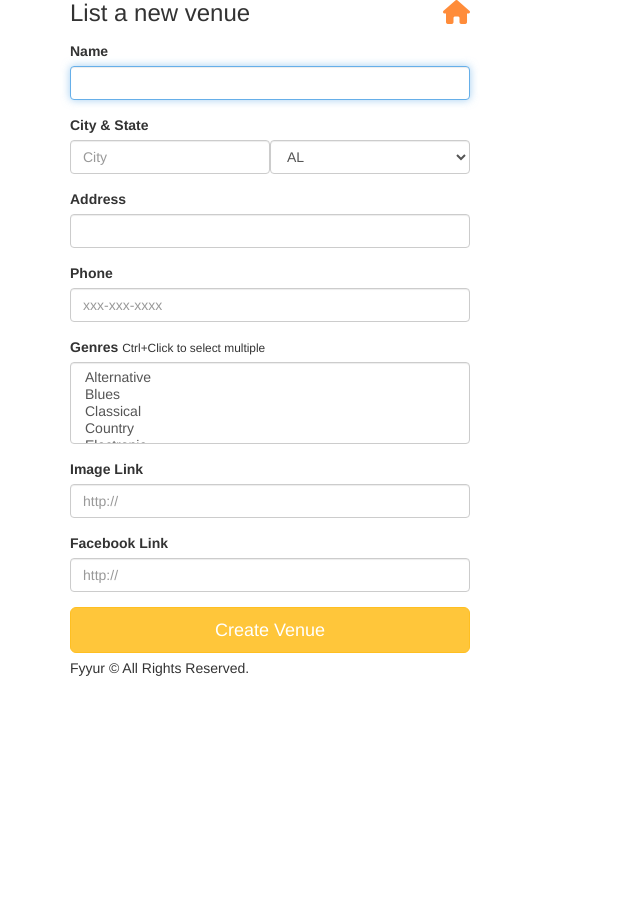
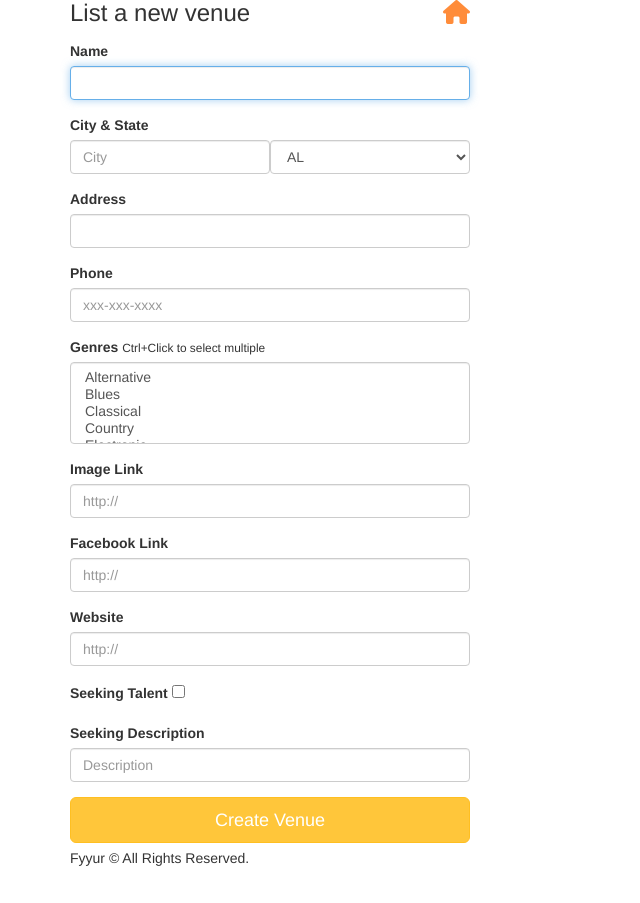
Before and after one commit to brendamoreira/fyyur, a Flask app: page /venues/create in a window 1280 px wide. Shown: the part 95-998 px from the top of the page, without its empty margins (0-640 px from the left). Before the commit the page ends 771 px from the top, so only its background shows below. Run offline with Flask 2, Linux system fonts and the light colour scheme; some libraries are stand-ins or nearby versions.

Commit message:
Populate Venue

```diff
--- a/app.py
+++ b/app.py
@@ -43,6 +43,9 @@ class Venue(db.Model):
     phone = db.Column(db.String(120))
     image_link = db.Column(db.String(500))
     facebook_link = db.Column(db.String(120))
+    website = db.Column(db.String(120))
+    seeking_talent = db.Column(db.Boolean, default=True)
+    seeking_description = db.Column(db.String(120))
 
     # TODO: implement any missing fields, as a database migration using Flask-Migrate
 
@@ -255,6 +258,9 @@ def create_venue_submission():
       phone=data['phone'],
       image_link=data['image_link'],
       facebook_link=data['facebook_link'],
+      website=data['website'],
+      seeking_talent=data['seeking_talent'],
+      seeking_description=data['seeking_description'],
     )
     db.session.add(venue)
     db.session.commit()
@@ -443,7 +449,7 @@ def edit_venue(venue_id):
 
 @app.route('/venues/<int:venue_id>/edit', methods=['POST'])
 def edit_venue_submission(venue_id):
-  # TODO: take values from the form submitted, and update existing
+  # takes values from the form submitted, and update existing
   # venue record with ID <venue_id> using the new attributes
   data = request.form
   venue = Venue.query.get(venue_id)
@@ -456,6 +462,9 @@ def edit_venue_submission(venue_id):
     venue.genres=data['genres']
     venue.image_link=data['image_link']
     venue.facebook_link=data['facebook_link']
+    venue.website=data['website']
+    venue.seeking_talent=['seeking_talent']
+    venue.seeking_description['seeking_description']
     db.session.commit()
     flash('Venue ' + request.form['name'] + ' was successfully edited!')
   except:
--- a/forms.py
+++ b/forms.py
@@ -116,6 +116,15 @@ class VenueForm(Form):
     facebook_link = StringField(
         'facebook_link', validators=[URL()]
     )
+    website = StringField(
+        'website', validators=[URL()]
+    )
+    seeking_talent = BooleanField(
+        'seeking_talent'
+    )
+    seeking_description = StringField(
+        'seeking_description'
+    )
 
 class ArtistForm(Form):
     name = StringField(
--- a/templates/forms/new_venue.html
+++ b/templates/forms/new_venue.html
@@ -40,6 +40,18 @@
         <label for="facebook_link">Facebook Link</label>
         {{ form.facebook_link(class_ = 'form-control', placeholder='http://', autofocus = true) }}
       </div>
+      <div class="form-group">
+        <label for="website">Website</label>
+        {{ form.website(class_ = 'form-control', placeholder='http://', autofocus = true) }}
+      </div>
+      <div class="form-group">
+        <label for="seeking_talent">Seeking Talent</label>
+        {{ form.seeking_talent(autofocus = true) }}
+      </div>
+      <div class="form-group">
+        <label for="seeking_description"> Seeking Description</label>
+        {{ form.seeking_description(class_ = 'form-control', placeholder= 'Description', autofocus = true) }}
+      </div>
       <input type="submit" value="Create Venue" class="btn btn-primary btn-lg btn-block">
     </form>
   </div>
```
Also changed, not shown: templates/forms/edit_venue.html (+12 -0 lines).
